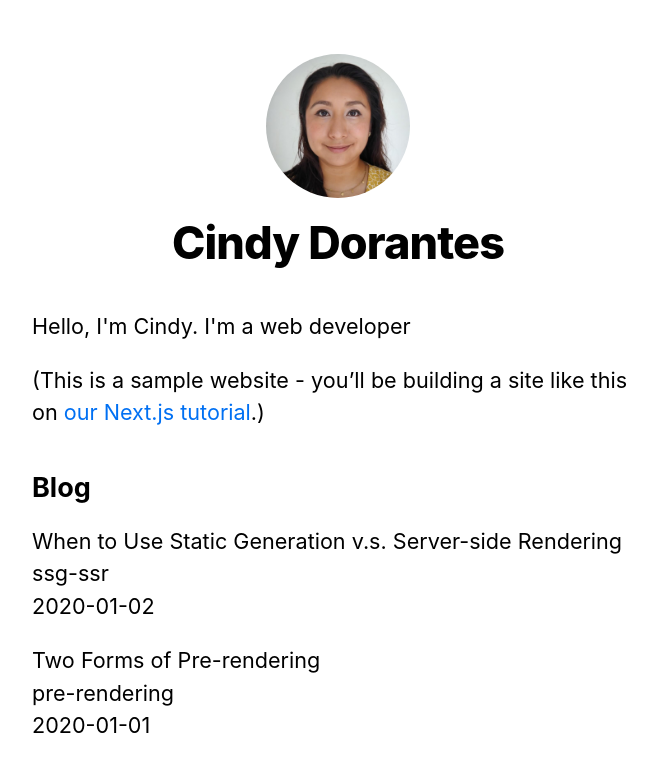
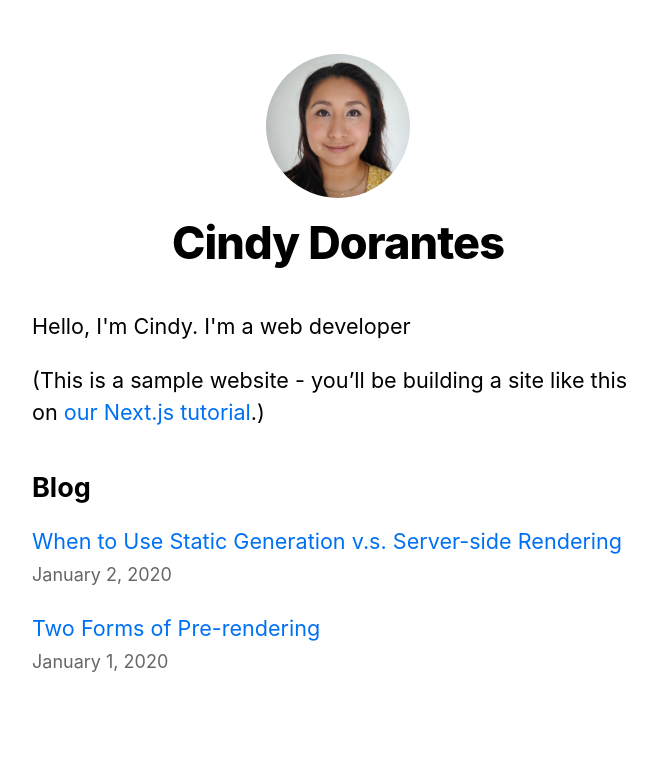
Before and after one commit to CindyDorantes/nextjs-blog, a Next.js app in the folder Documents/nextjs-blog/: page / in a window 1280 px wide. Shown: the top 772 px of the page, without its empty margins (302-959 px from the left). Built offline with nearby package versions, Linux system fonts and the light colour scheme.

Commit message:
Polish the Index Page

```diff
--- a/Documents/nextjs-blog/pages/index.js
+++ b/Documents/nextjs-blog/pages/index.js
@@ -1,4 +1,6 @@
 import Head from 'next/head';
+import Link from 'next/link';
+import Date from '../components/date';
 import Layout, { siteTitle } from '../components/layout';
 import utilStyles from '../styles/utils.module.css';
 import { getSortedPostsData } from '../lib/posts';
@@ -30,11 +32,11 @@ export default function Home({ allPostsData }) {
         <ul className={utilStyles.list}>
           {allPostsData.map(({ id, date, title }) => (
             <li className={utilStyles.listItem} key={id}>
-              {title}
+              <Link href={`/posts/${id}`}>{title}</Link>
               <br />
-              {id}
-              <br />
-              {date}
+              <small className={utilStyles.lightText}>
+                <Date dateString={date} />
+              </small>
             </li>
           ))}
         </ul>
```
